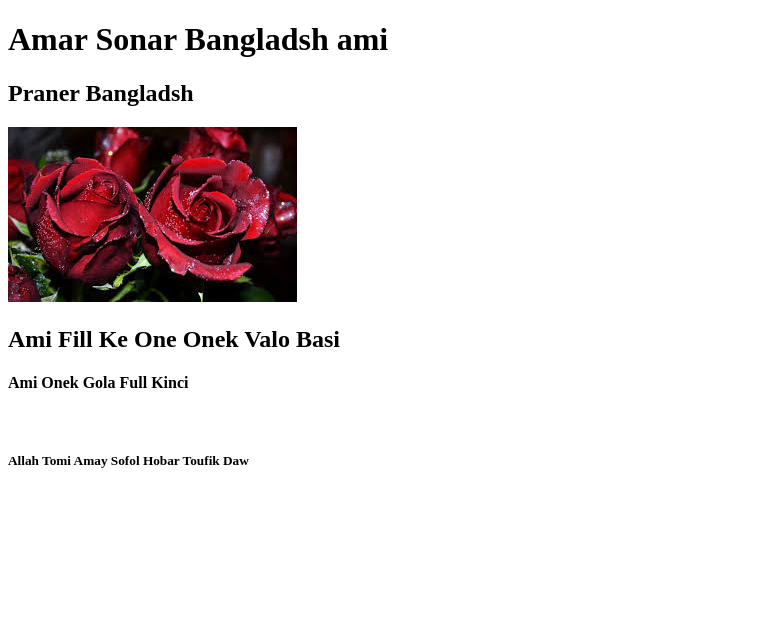
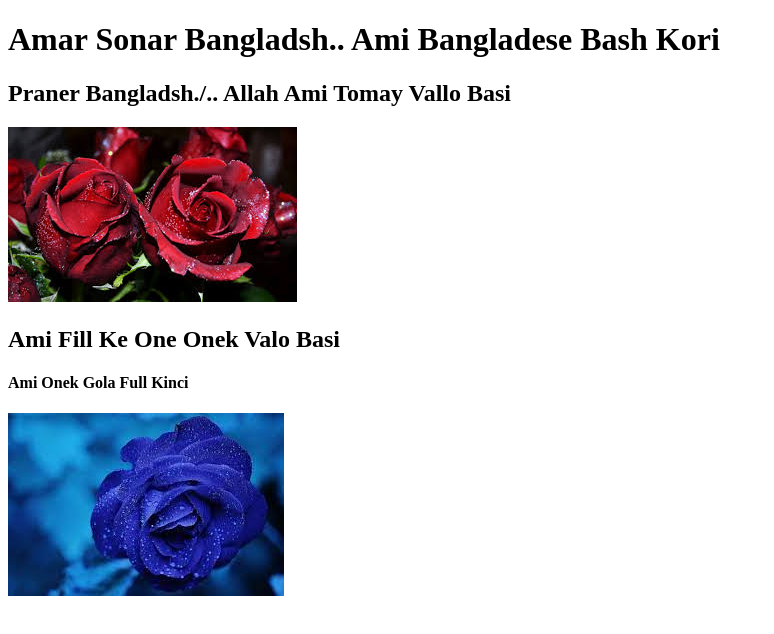
Before and after one commit to HmSani6699/test-repo, a plain HTML site: page index.html in a window 1280 px wide. Shown: the whole page, without its empty margins (0-774 px from the left). Drawn offline with Linux system fonts and the light colour scheme.

Commit message:
Bangladsh

```diff
--- a/index.html
+++ b/index.html
@@ -4,15 +4,16 @@
     <meta charset="UTF-8">
     <meta http-equiv="X-UA-Compatible" content="IE=edge">
     <meta name="viewport" content="width=device-width, initial-scale=1.0">
-    <title>Praner Sonar Bangladsh</title>
+    <title> Sonar Bangladsh</title>
+
 </head>
 <body>
-    <h1> Amar Sonar Bangladsh ami</h1>
-    <h2>Praner Bangladsh</h2>
+    <h1> Amar Sonar Bangladsh.. Ami Bangladese Bash Kori</h1>
+    <h2>Praner Bangladsh./.. Allah Ami Tomay Vallo Basi</h2>
     <img src="images (1).jpg" alt="">
+
     <h2> Ami Fill Ke One Onek Valo Basi</h2>
     <h4> Ami Onek Gola Full Kinci</h4>
-    <img src="download.jpggit" alt="">
-    <h5> Allah  Tomi Amay Sofol Hobar Toufik Daw</h5>
+    <img src="download.jpg" alt="">
 </body>
 </html>
```
